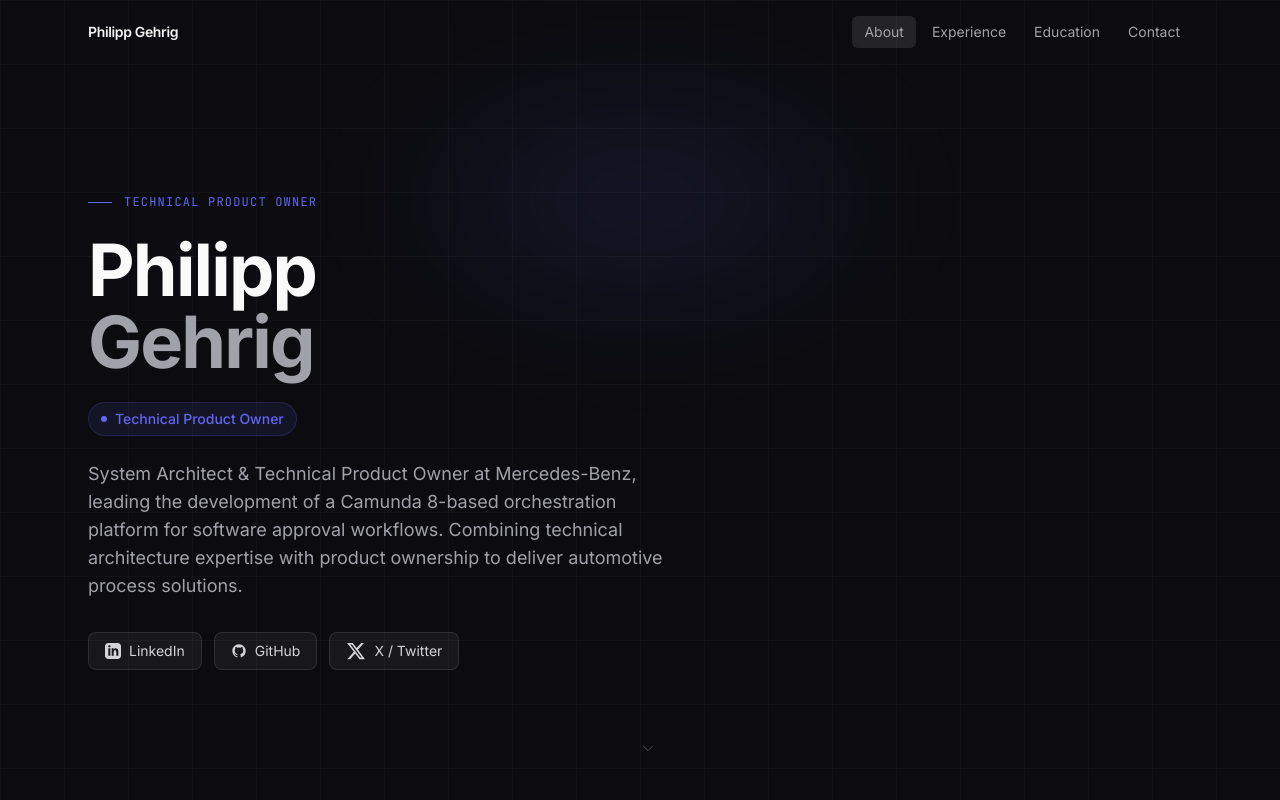
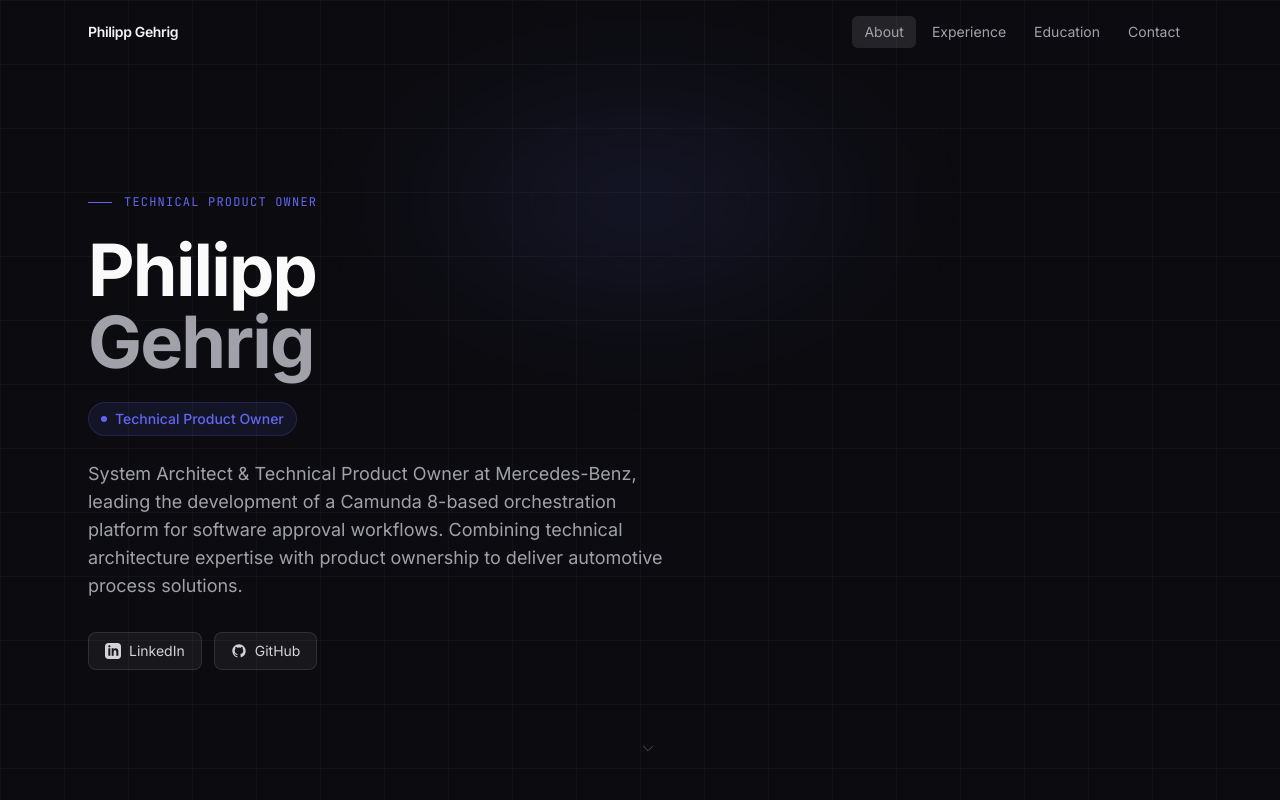
Before and after one commit to philippgehrig/cv, a Nuxt app: page / in a window 1280 px wide. Shown: the top 800 px of the page. Built offline with nearby package versions, Linux system fonts and the light colour scheme.

Commit message:
feat(profile): remove X/Twitter link from social links

```diff
--- a/components/cv/AboutSection.vue
+++ b/components/cv/AboutSection.vue
@@ -62,17 +62,6 @@
               </svg>
               GitHub
             </a>
-            <a
-              v-if="profile.x"
-              :href="profile.x"
-              target="_blank"
-              rel="noopener noreferrer"
-              class="inline-flex items-center gap-2 px-4 py-2 rounded-lg bg-white/5 border border-white/10 text-sm text-zinc-300 hover:text-white hover:bg-white/10 hover:border-white/20 transition-all duration-200"
-              aria-label="X / Twitter"
-            >
-              <IconX class="w-4 h-4" />
-              X / Twitter
-            </a>
           </div>
         </div>
 
@@ -115,7 +104,6 @@
 
 <script setup lang="ts">
 import { useProfile } from '~/composables/useProfile';
-import IconX from '~/components/icons/IconX.vue';
 
 const { profile, isLoading, error } = useProfile();
 </script>
--- a/components/icons/IconX.vue
+++ /dev/null
@@ -1,5 +0,0 @@
-<template>
-  <svg viewBox="0 0 24 24" fill="currentColor" xmlns="http://www.w3.org/2000/svg" class="h-5 w-5">
-    <path d="M18.244 2.25h3.308l-7.227 8.26 8.502 11.24H16.17l-5.214-6.817L4.99 21.75H1.68l7.73-8.835L1.254 2.25H8.08l4.713 6.231zm-1.161 17.52h1.833L7.084 4.126H5.117z" />
-  </svg>
-</template>
```
